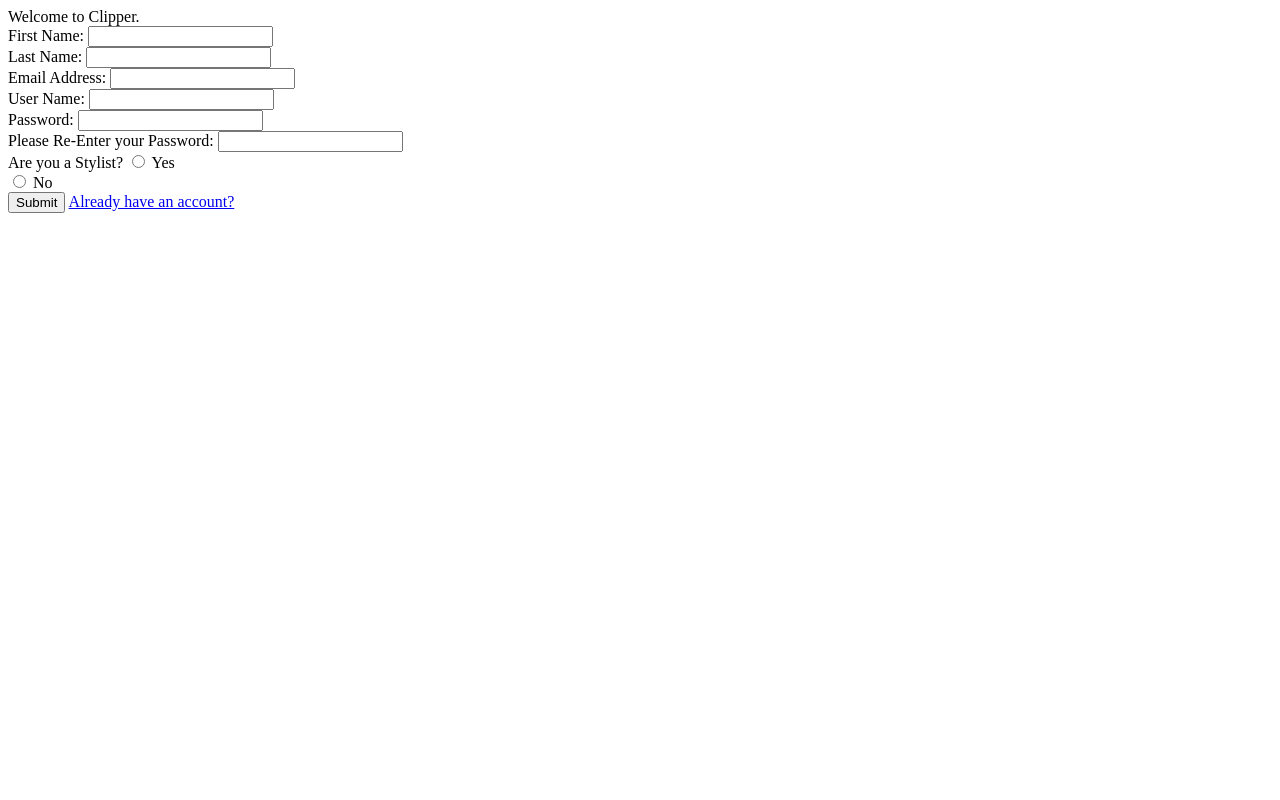
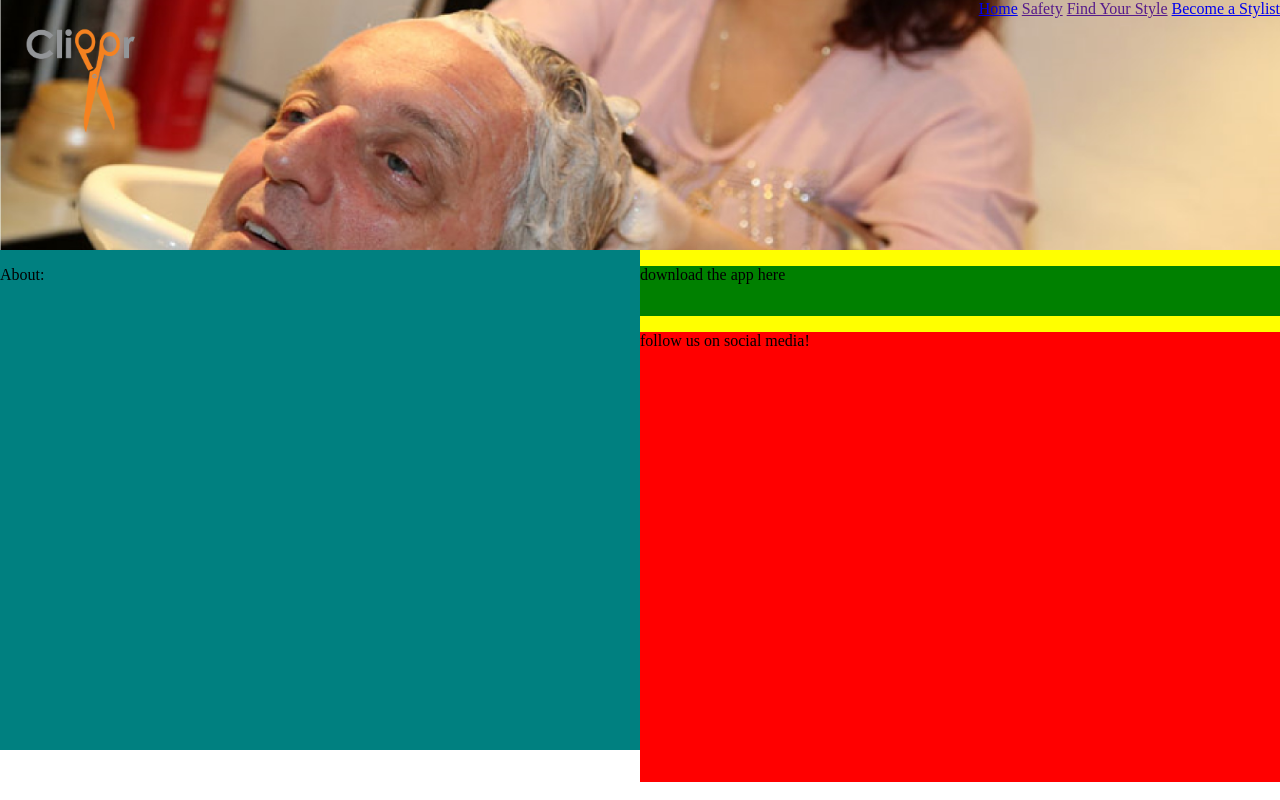
Before and after one commit to eric85254/Clippr, a Django app: page / in a window 1280 px wide. Run offline with Django 3.2, Linux system fonts and the light colour scheme.

Commit message:
Made a new home file called realHome.html Previous home.html page set to createUser.html Added static file directory Added style.css used for the home page currently, will be renamed in the future Added an "images" folder in the static directory Added a really bad header to home page

```diff
--- a/core/urls.py
+++ b/core/urls.py
@@ -5,7 +5,8 @@ from core import views
 urlpatterns = [
     url(r'^$', views.index, name="index"),
     url(r'home/$', views.home, name="home"),
-    url(r'create_new_user/$', views.entering_user, name="entering_user"),
+    url(r'create_new_user/$', views.create_user, name="create_user"),
+    url(r'create_new_user/authentication$', views.entering_user, name="entering_user"),
     url(r'returning_user/$', views.returning_user, name="returning_user"),
     url(r'upload_picture/$', views.upload_picture, name="upload_picture"),
     url(r'logout/$', views.logout, name="logout"),
--- a/core/views.py
+++ b/core/views.py
@@ -7,7 +7,7 @@ from core.models import User
 
 
 def index(request):
-    return render(request, 'core/home.html', {'form': None})
+    return render(request, 'core/realHome.html', {'form': None})
 
 
 def returning_user(request):
@@ -28,7 +28,7 @@ def entering_user(request):
 
             else:
                 print(create_user_form.errors)
-                return render(request, 'core/home.html', {'form': create_user_form})
+                return render(request, 'core/createUser.html', {'form': create_user_form})
 
         elif 'LOGIN' in request.POST:
             username = request.POST.get('username', '')
@@ -67,7 +67,11 @@ def logout(request):
 
 
 def home(request):
-    return render(request, 'core/Home.html')
+    return render(request, 'core/realHome.html')
+
+
+def create_user(request):
+    return render(request, 'core/createUser.html')
 
 
 def basic_information(request):
--- a/static/clippr/style.css
+++ b/static/clippr/style.css
@@ -1,3 +1,71 @@
 body {
-    background-image: url("images/Clippr_Transparent.png");
+    margin:0;
+    padding:0;
 }
+
+#header {
+    background-image: url("./images/haircut1.jpg");
+    -webkit-background-size:cover;
+    background-size:cover;
+    background-position: 20% 70%;
+    display:block;
+    width:100%;
+    height:250px;
+    margin: auto;
+}
+#logo {
+    background-image: url("./images/Clippr_Transparent.png");
+    -webkit-background-size:contain;
+    background-size: contain;
+    display: block;
+    margin: 10px;
+    width: 150px;
+    height: 150px;
+    float:left;
+}
+
+#headerLinks {
+    float:right;
+}
+
+#content {
+    -webkit-column-count:2;
+    -moz-column-count:2;
+    column-count:2;
+    height:500px;
+    background-color:blue;
+    display:flex;
+}
+
+#content > div {
+    display: block;
+    width:50%;
+}
+#about {
+    height:100%;
+    background-color:teal;
+
+}
+
+#appAndSocialMedia {
+    height:100%;
+    background-color: yellow;
+}
+
+#downloadApp {
+    height: 10%;
+    background-color:green;
+}
+
+#socialMedia {
+    height:90%;
+    background-color:red;
+}
+
+.clearFloat {
+    clear:both;
+}
+
+.noSpaces {
+    font-size:0;
+}
--- a/templates/core/Home.html
+++ b/templates/core/createUser.html
@@ -6,7 +6,6 @@
 <head>
     <meta charset="UTF-8">
     <title>Clipper</title>
-{#    <link rel="stylesheet" type="text/css" href="{% static 'clippr/style.css' %}" />#}
 </head>
 <body>
 Welcome to Clipper.
@@ -42,11 +41,11 @@ Welcome to Clipper.
 
 
     <label for="stylist">Are you a Stylist?</label>
-    <input type="radio" name="is_stylist" value="YES"/> Yes <br>
-    <input type="radio" name="is_stylist" value="NO"/> No <br>
-
+    <input type="radio" name="is_stylist" value="YES"/> Yes
+    <input type="radio" name="is_stylist" value="NO"/> No
+    <br>
     <input type="submit" name="CREATE" value="Submit"/>
-
+    <br>
     <a href="{% url 'core:returning_user' %}">Already have an account?</a>
 
 </form>
--- /dev/null
+++ b/templates/core/realHome.html
@@ -0,0 +1,38 @@
+{% load staticfiles %}
+
+<!DOCTYPE html>
+<html lang="en">
+<head>
+    <link rel="stylesheet" type="text/css" href="{% static 'clippr/style.css' %}" />
+    <meta charset="UTF-8">
+    <title>Clippr</title>
+</head>
+<body>
+<div id="header">
+    <a id="logo" href="{% url 'core:home' %}" ></a>
+    <div id="headerLinks">
+        <a href="{% url 'core:home' %}">Home</a>
+        <a href="">Safety</a>
+        <a href="">Find Your Style</a>
+        <a href="{% url 'core:create_user' %}">Become a Stylist</a>
+    </div>
+</div>
+<div class="clearFloat"></div>
+<div id="content">
+    <div id = "about">
+        <p>About:</p>
+    </div>
+    <div id = "appAndSocialMedia">
+        <div id="downloadApp">
+            <p>download the app here</p>
+        </div>
+        <div id="socialMedia">
+            <p>follow us on social media!</p>
+        </div>
+    </div>
+</div>
+
+
+
+</body>
+</html>
```
Also changed, not shown: core/migrations/0001_initial.py (added), static/clippr/images/Haircut1.jpg (added).
